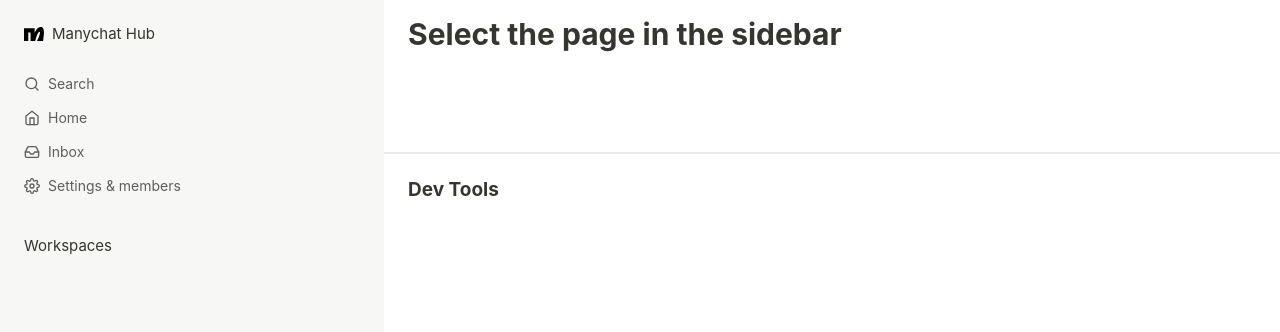
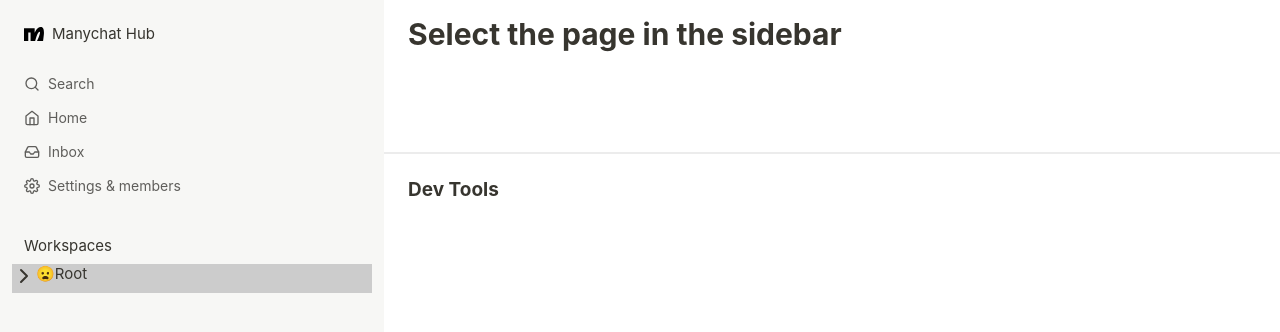
Before and after one commit to gileorn/frontend-interview-template, a React (Vite) app: page / in a window 1280 px wide. Shown: the top 332 px of the page. Built offline with nearby package versions, Linux system fonts and the light colour scheme.

Commit message:
Maksim Khramtsov

```diff
--- a/screening/2.js
+++ b/screening/2.js
@@ -3,7 +3,7 @@
 
 Mark.height = 178;
 
-console.log(John.height); // --->
+console.log(John.height); // ---> 178
 
 // ------------------------------- //
 // ------------------------------- //
@@ -16,4 +16,4 @@
 }
 
 changeIdentity(name);
-console.log(name); // --->
+console.log(name); // ---> "John"
--- a/src/components/ListItem.css
+++ b/src/components/ListItem.css
@@ -1,37 +1,26 @@
-.listItem {
-  padding: 0.5rem 1rem;
-  cursor: pointer;
-  display: flex;
-  align-items: center;
-  gap: 8px;
-  border-radius: 8px;
+.root {
 
-  & .openIcon {
-    display: none;
+}
+
+.toggle {
+  all: unset;
+
+  &:hover {
+    background: red;
   }
 }
 
-.listItem:hover {
-  background-color: #e7e7e7;
-
-  & .openIcon {
-    display: block;
-  }
+.button {
+  background: #ccc;
+  display: flex;
 }
-
-.openIcon:hover {
-  background-color: #cecece;
-  border-radius: 4px;
+.subItems {
+  list-style: none;
+  padding: 10px;
+  margin: 0
 }
-
-.loadingItem {
-  padding: 0.5rem 1rem;
+.subItem {
+  list-style: none;
+  padding: 0;
+  margin: 0
 }
-
-.listItem:hover .itemEmoji {
-  display: none;
-}
-
-.listItemChildren {
-  margin-left: 1rem;
-}
--- a/src/components/ListItem.tsx
+++ b/src/components/ListItem.tsx
@@ -2,14 +2,69 @@
 import "./ListItem.css";
 //here is the ts type of the data
 import { Item } from "../types";
+import React, { useState } from "react";
 // here are the icons if you need them
 import { ChevronRight, ChevronDown } from "react-feather";
 // here is the method to get the data
 // const result = await getDocumentChildItems()
 import { getDocumentChildItems } from "../actions/getItems";
 
-interface Props {}
+type RemoteData<T> =
+  | { tag: 'initial' }
+  | { tag: 'loading' }
+  | { tag: 'error' }
+  | { tag: 'ok', data: T }
 
-export const ListItem = ({}: Props) => {
-  return null;
+interface Props {
+  readonly item: Item;
+}
+
+
+const renderRemoteData = (rd: RemoteData<ReadonlyArray<Item>>) => {
+  switch (rd.tag) {
+    case 'initial':
+      return null;
+    case 'loading':
+      return 'Загрузка ...'
+    case 'error':
+      return "Ошибка"
+    case 'ok':
+      return rd.data.map(subItem => <li className='subItem' key={subItem.id}>
+        <ListItem item={subItem} /></li>)
+  }
+}
+
+export const ListItem = ({ item }: Props) => {
+  const [isOpened, setIsOpened] = useState(false)
+  const [subItems, setSubItems] = useState<RemoteData<ReadonlyArray<Item>>>({ tag: 'initial' })
+
+  const onOpen = async (id: Item['id']) => {
+    setSubItems({ tag: 'loading' })
+    try {
+      const fetchedSubItems = await getDocumentChildItems(id)
+      console.log(fetchedSubItems)
+
+      setSubItems({ tag: 'ok', data: fetchedSubItems })
+    } catch {
+      setSubItems({ tag: 'error', })
+    }
+  }
+
+  return (<div className='root'>
+    <div className='button'>
+      <button type='button' onClick={() => {
+        setIsOpened(!isOpened)
+        if(subItems.tag !== 'ok') {          onOpen()        }
+      }} className='toggle'>{isOpened ? <ChevronDown /> : <ChevronRight />}
+      </button>
+      <div className='title'>
+        <span className='icon'>{item.emoji}</span>
+        <span className='text'>{item.title}</span>
+      </div>
+    </div>
+
+    <ul className='subItems'>
+      {isOpened ? renderRemoteData(subItems) : null}
+    </ul>
+  </div>);
 };
--- a/src/components/Sidebar.tsx
+++ b/src/components/Sidebar.tsx
@@ -23,7 +23,7 @@
 
       <div>
         <div className="sidebarSectionTitle">Workspaces</div>
-        <ListItem />
+        <ListItem item={rootItem} />
       </div>
     </div>
   );
```
Also changed, not shown: screening/3.js (+5 -5 lines), screening/4.js (+9 -0 lines).
